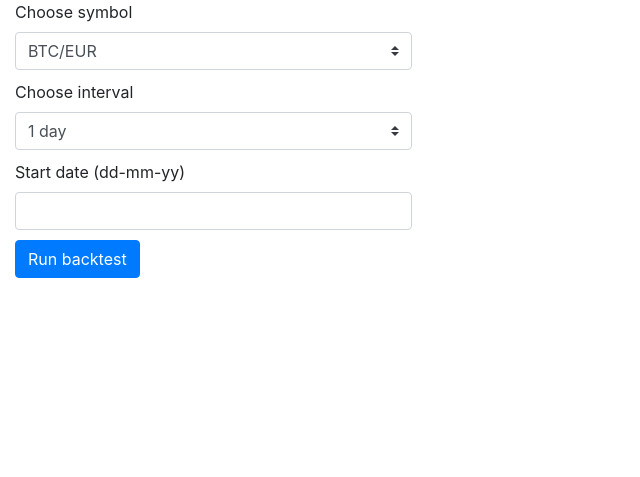
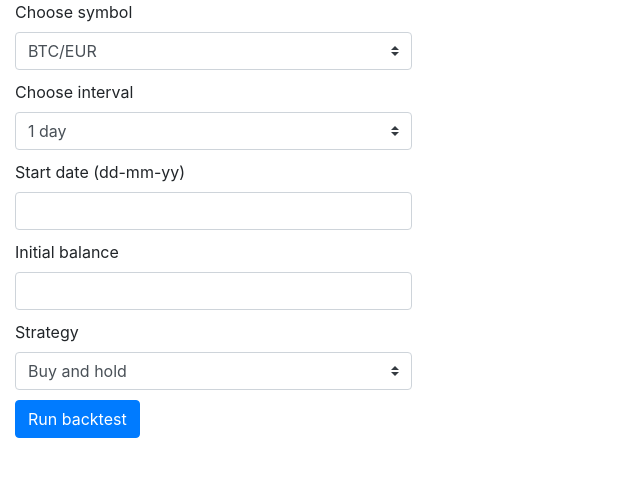
Before and after one commit to VladimirVTkach/trading-strategy-backtest, a Python web app: template src/resources/templates/backtest.html in a window 1280 px wide. Shown: the top 477 px of the page, without its empty margins (0-640 px from the left). Run offline with Jinja, Linux system fonts and the light colour scheme; the template is opened without the code that fills it, so the values that code supplies are empty.

Commit message:
input fields for initial balance and strategy have been added

```diff
--- a/src/resources/templates/backtest.html
+++ b/src/resources/templates/backtest.html
@@ -16,9 +16,18 @@
             margin-top: 10px;
         }
 
+        #initial-balance-label-block {
+            margin-top: 10px;
+        }
+
+        #strategy-label-block {
+            margin-top: 10px;
+        }
+
         #submit-button {
             margin-top: 10px;
         }
+
 
     </style>
 </head>
@@ -65,6 +74,29 @@
                 <input id="start-date" type="text" class="form-control" name="start_date">
             </div>
         </div>
+        <div id="initial-balance-label-block" class="row">
+            <div class="col-4">
+                <label for="initial-balance">Initial balance</label>
+            </div>
+        </div>
+        <div id="initial-balance-block" class="row">
+            <div class="col-4">
+                <input id="initial-balance" type="number" class="form-control" name="initial_balance">
+            </div>
+        </div>
+        <div id="strategy-label-block" class="row">
+            <div class="col-4">
+                <label for="strategy">Strategy</label>
+            </div>
+        </div>
+        <div id="strategy-block" class="row">
+            <div class="col-4">
+                <select id="strategy" class="custom-select" name="strategy">
+                    <option value="hold">Buy and hold</option>
+                    <option value="mean_price_based">Based on mean price</option>
+                </select>
+            </div>
+        </div>
         <div class="row">
             <div class="col-4">
                 <input id="submit-button" type="submit" class="btn btn-primary" value="Run backtest">
```
